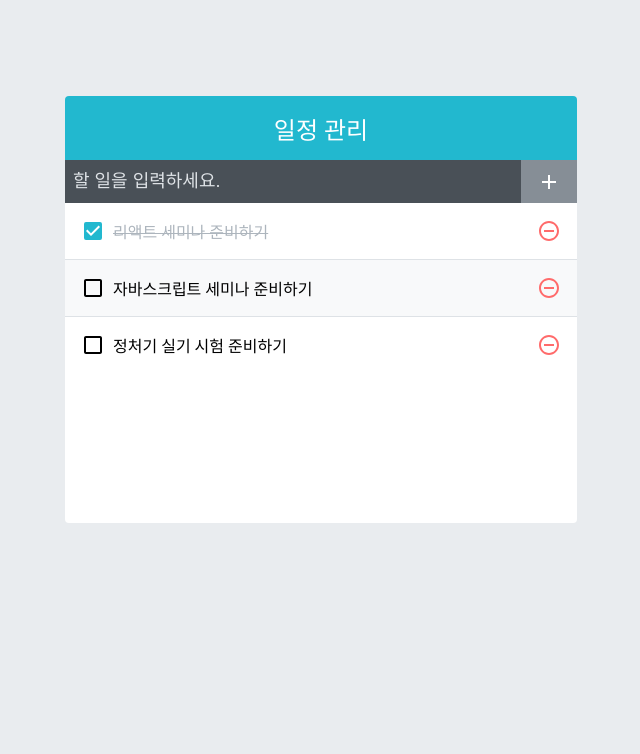
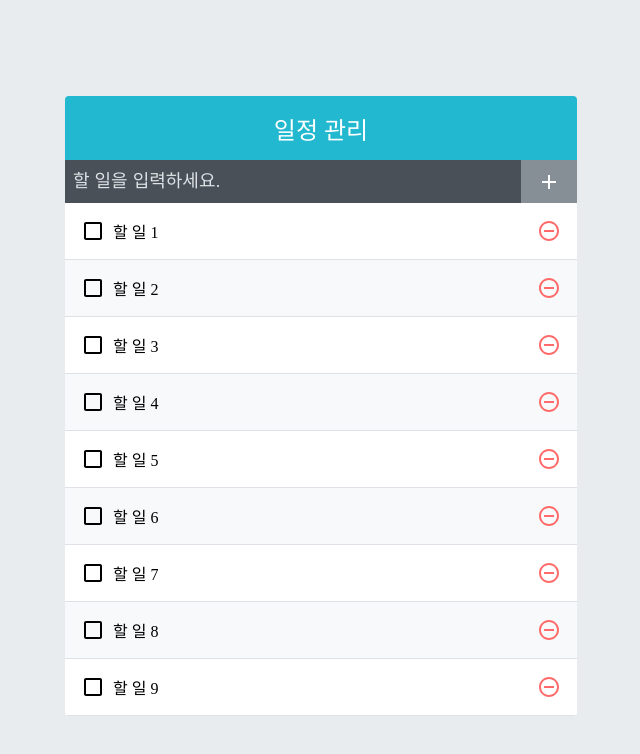
Before and after one commit to LimSeNa/react-tech-todo, a React (Create React App) app: page / in a window 1280 px wide. Shown: the top 754 px of the page, without its empty margins (319-959 px from the left). Built offline with nearby package versions, Linux system fonts and the light colour scheme.

Commit message:
lag을 경험하도록 많은 데이터 렌더링

```diff
--- a/src/App.js
+++ b/src/App.js
@@ -3,27 +3,23 @@
 import TodoList from "./components/TodoList";
 import {useCallback, useRef, useState} from "react";
 
+function createBulkTodos() {
+    const array = [];
+    for(let i = 1; i < 2500; i++) {
+        array.push({
+            id: 1,
+            text: `할 일 ${i}`,
+            checked: false
+        });
+    }
+    return array;
+}
+
 const App = () => {
-    const [todos, setTodos] = useState([
-        {
-            id: 1,
-            text: '리액트 세미나 준비하기',
-            checked: true,
-        },
-        {
-            id: 2,
-            text: '자바스크립트 세미나 준비하기',
-            checked: false,
-        },
-        {
-            id: 3,
-            text: '정처기 실기 시험 준비하기',
-            checked: false,
-        },
-    ]);
+    const [todos, setTodos] = useState(createBulkTodos);
 
     // 고윳값을 사용될 id는 ref를 사용하여 변수에 담기
-    const nextId = useRef(4);
+    const nextId = useRef(2501);
 
     const onInsert = useCallback(text => {
         const todo = {
```
